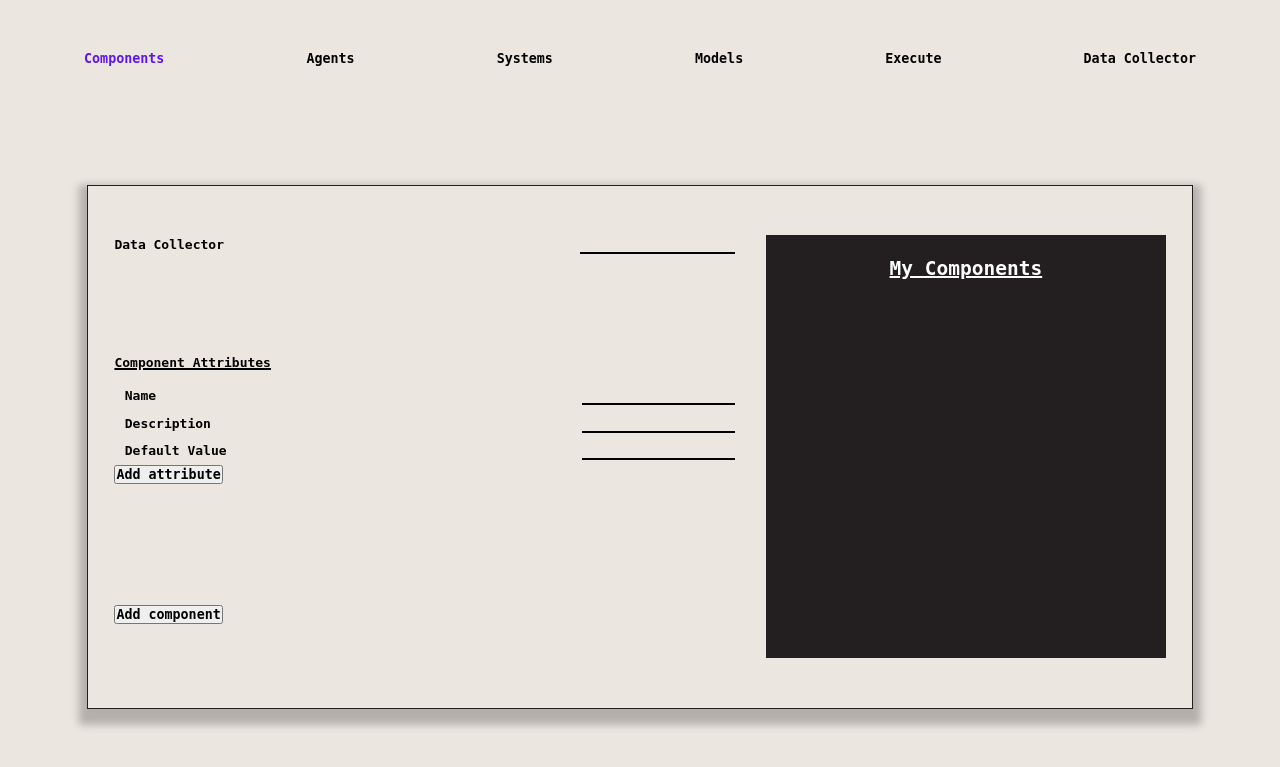
After one commit to lumese46/AGE-AMB2, a Flask app: template presentation/templates/data_collector.html in a window 1280 px wide. The commit adds this page. Shown: the top 767 px of the page. Run offline with Flask 3, Linux system fonts and the light colour scheme; the template is opened without the code that fills it, so the values that code supplies are empty.

Commit message:
Added data collector

```diff
--- a/presentation/app.py
+++ b/presentation/app.py
@@ -28,6 +28,7 @@ model_agent = {
                 "number_of_agents": ""
             }
 model_agents = []
+saved_model_agents =[]
 model_system={
                 "Name_of_system": "MovementSystem",
                 "system_id": "move",
@@ -57,6 +58,8 @@ def home():
 
             case "Execute":
                 return render_template("execute_model_tab.html")
+            case "Data Collector":
+                return render_template("data_collector.html")
     else:
         return(render_template("add_component_tab.html"))
 
@@ -101,7 +104,7 @@ def add_components():
                 allAttsNames = []
                 for att in component_to_edit[0]["Component_attributes"]:
                     allAttsNames.append(att["name"])
-                print(component_to_edit)
+                # print(component_to_edit)
                 return render_template("edit_component.html",
                                        compName=request.form["edit_component"],
                                        all_components=allAttsNames, all_agents = helperMethods.get_components_by_name("agent"))
@@ -151,11 +154,11 @@ def add_agent():
 
         case "Simple":
             comp_type = "SIMPLE"
-            print(agent_action)
+            # print(agent_action)
 
         case "Complex":
             comp_type = "COMPLEX"
-            print(agent_action)
+            # print(agent_action)
 
 
     agents = helperMethods.read_json("agent")
@@ -163,6 +166,12 @@ def add_agent():
                            agent_name=name,all_components=helperMethods.get_components_by_name("component"),
                            all_agents=helperMethods.get_components_by_name("agent"), agent_type=comp_type)
 
+######################################## Data Collector Tab #######################################################################################################################################################
+
+
+@app.route("/dataCollector", methods=["POST","GET"])
+def data_collector():
+    form_data = request.form["dataCollector_inp1"]
 
 ######################################## Systems Tab #######################################################################################################################################################
 @app.route("/systems", methods=["POST","GET"])
@@ -178,17 +187,17 @@ def add_system():
         match(action):
             case "Create system":
                 system["Name_of_system"] = request.form["sys_name"]
-                print ("system created")
+                # print ("system created")
                 dummyCode = ("#dummy code will go here")
             case "Save system":
                 #Write system to json
                 system["code"]=request.form["editor_code"]
 
                 helperMethods.add_to_json(system, "system")
-                print("system saved")
+                # print("system saved")
             case "Run":
-                print(dummyCode)
-    return render_template("add_system_tab.html",
+                #print(dummyCode)
+                return render_template("add_system_tab.html",
                            all_systems=helperMethods.get_components_by_name("system"),
                            sys_name=name, sys_code =dummyCode)
 
@@ -200,7 +209,7 @@ def add_model_type():
         model_type = request.form["model_type"]
         chosen_model_type = model_type
         session["model_type"] = model_type
-        print (chosen_model_type)
+        #print (chosen_model_type)
         return render_template("add_model_tab.html", view=1, model_type=chosen_model_type)
     else:
         return render_template("setup_model.html")
@@ -247,7 +256,8 @@ def add_model():
     # save input parameters, class components, agents and systems to the models json file
 
 
-
+    global model_agents
+    global input_parameters
     new_model_name=""
     action = request.form["submit_action"]
     new_param = {
@@ -262,15 +272,17 @@ def add_model():
     agent_to_add_to_model=""
     system_to_add_to_model=""
     #create agent and component addition option
+    state = (request.form.getlist("state"))
     if ((action in all_agents) and chosen_model_type=="COMPLEX"):
-        print("getting state")
+        #print("getting state")
         state = (request.form.getlist("state"))
-        print (state[0])
+        #print (state[0])
         if state[0]=="2":
-            print("changing state to 2")
+            #print("changing state to 2")
             action="Add class component Name_of_agent"
         elif state[0]=="3":
-            print("initial action"+ action)
+            #print("initial action "+ action)
+            print("Agent chosen to be added to model is "+ action)
             agent_to_add_to_model = action
             action="Add model agent"
 
@@ -284,7 +296,7 @@ def add_model():
     #check if action is in the systems lists and change it to add system model
 
 
-    print(action+" action on "+session["model_type"]+ " model")
+    #print(action+" action on "+session["model_type"]+ " model at state "+ state[0])
 
     #perform action based on action
 
@@ -319,7 +331,7 @@ def add_model():
                                    input_params = input_parameters)
 
         case "Add class component Name_of_agent":
-            print(input_parameters)
+            #print(input_parameters)
             class_component["Name_of_agent"]=request.form["submit_action"]
             new_model_name  = request.form["model_name"]
             return render_template("add_model_tab.html",
@@ -348,18 +360,18 @@ def add_model():
         case "Add class component":
             new_model_name = request.form["model_name"]
             selected_params = request.form.getlist("params_to_add")
-            print("input params")
-            print(selected_params)
+            #print("input params")
+            #print(selected_params)
             class_component_summary = helperMethods.get_components_summary([class_component["Name_of_component"]])
             att_summary = class_component_summary[0]["Names_of_component_atributes"]
             params_summary = helperMethods.param_summary(selected_params)
 
-            print(( f"Params summary {params_summary}"))
+            #print(( f"Params summary {params_summary}"))
             if(len(selected_params)==len(att_summary)):
                 class_component["component_atributes_names"] = params_summary
-                print(f"Class component {class_component}")
+                #print(f"Class component {class_component}")
                 class_components.append(class_component)
-                print(class_components)
+                #print(class_components)
                 return render_template("add_model_tab.html",
                                        view=2,
                                        model_type=session["model_type"],
@@ -369,7 +381,7 @@ def add_model():
                                        all_agents = helperMethods.get_agents_by_type(chosen_model_type),
                                        input_params=input_parameters)
             else:
-                print("error occured")
+                #print("error occured")
                 return render_template("add_model_tab.html",view=2,
                                        mmodel_type=session["model_type"],
                                        model_name = new_model_name,
@@ -381,28 +393,28 @@ def add_model():
         case "Save class components":
             new_model_name = request.form["model_name"]
             selected_params = request.form.getlist("params_to_add")
-            print("input params")
-            print(selected_params)
+            # print("input params")
+            # print(selected_params)
             class_component_summary = helperMethods.get_components_summary([class_component["Name_of_component"]])
             att_summary = class_component_summary[0]["Names_of_component_atributes"]
             params_summary = helperMethods.param_summary(selected_params)
 
-            print(( f"Params summary {params_summary}"))
+            # print(( f"Params summary {params_summary}"))
             if(len(selected_params)==len(att_summary)):
                 class_component["component_atributes_names"] = params_summary
-                print(f"Class component {class_component}")
+                #print(f"Class component {class_component}")
                 class_components.append(class_component)
-                print(class_components)
+                #print(class_components)
                 return render_template("add_model_tab.html",
                                        view=3,
                                        model_type=session["model_type"],
                                        model_name = new_model_name,
                                        all_class_components = class_components,
                                        all_components=all_components,
-                                       all_agents = helperMethods.get_agents_by_type(chosen_model_type),
+                                       all_agents = helperMethods.get_components_by_name("agent"),
                                        input_params=input_parameters)
             else:
-                print("error occured")
+                #print("error occured")
                 return render_template("add_model_tab.html",view=2,
                                        mmodel_type=session["model_type"],
                                        model_name = new_model_name,
@@ -415,12 +427,15 @@ def add_model():
         case "Add model agent":
             new_model_name = request.form["model_name"]
             model_agent["Name_of_agent"] = agent_to_add_to_model
+            print("Selected agent to be added to model agents "+ model_agent["Name_of_agent"])
             return render_template("add_model_tab.html",
                                    view=3,
                                    model_type=chosen_model_type,
                                    model_name = new_model_name,
                                    all_components=all_components,
                                    all_agents = helperMethods.get_components_by_name("agent"),
+                                   chosen_agent=agent_to_add_to_model,
+                                   current_model_agents = model_agents,
                                    input_params=input_parameters)
 
         case "Add agent to model":
@@ -430,32 +445,36 @@ def add_model():
             # }
 
             new_model_name = request.form["model_name"]
-            selected_params = request.form.getlist("checkbox_list")
-            print(selected_params[0])
+            selected_params = request.form.getlist("params_to_add")
+            #print(selected_params[0])
+            model_agent["number_of_agents"] = selected_params
+            # print(f"Agent {model_agent['Name_of_agent']} to be added to model with {model_agent['number_of_agents']} input parameters")
+            #print(model_agent)
+            model_agents.append(model_agent)
+            # print(f"{model_agent} added to {model_agents}")
 
-            model_agent["number_of_agents"] = selected_params[0]
-            model_agents.append(model_agent)
-            print(model_agent)
             return render_template("add_model_tab.html",
                                    view=3,
                                    model_type=session["model_type"],
                                    model_name = new_model_name,
                                    all_components=all_components,
+                                   current_model_agents = model_agents,
                                    all_agents = helperMethods.get_components_by_name("agent"),
                                    input_params=input_parameters)
         case "Save agents":
             new_model_name = request.form["model_name"]
-            selected_params = request.form.getlist("checkbox_list")
-            print(selected_params[0])
+            selected_params = request.form.getlist("params_to_add")
+            #print(selected_params[0])
 
             model_agent["number_of_agents"] = selected_params[0]
             model_agents.append(model_agent)
-            print(model_agent)
+            #print(model_agent)
             return render_template("add_model_tab.html",
                                    view=4,
                                    model_type=session["model_type"],
                                    model_name = new_model_name,
                                    all_systems=helperMethods.get_components_by_name("system"),
+                                   agents_added_to_model = model_agents,
                                    input_params=input_parameters)
 
         case "Add system":
@@ -465,10 +484,10 @@ def add_model():
             #     "system_variables": []
             # }
             # model_systems = []
-            print(request.form["system_id"])
+            #print(request.form["system_id"])
             model_system["system_id"]=request.form["system_id"]
             sys_vars = request.form.getlist("param_list")
-            print(sys_vars)
+            #print(sys_vars)
             model_system["system_variables"] = sys_vars
             model_systems.append(model_system)
             return render_template("add_model_tab.html",
@@ -486,7 +505,7 @@ def add_model():
             # }
             # model_systems = []
             new_model_name = request.form["model_name"]
-            print(f"Adding {system_to_add_to_model} to {new_model_name}")
+            #print(f"Adding {system_to_add_to_model} to {new_model_name}")
             model_system["Name_of_system"]=system_to_add_to_model
             return render_template("add_model_tab.html",
                                    view=4,
@@ -497,7 +516,7 @@ def add_model():
 
         case "Save systems and execute model":
             new_model_name = request.form["model_name"]
-            print(f"Adding {system_to_add_to_model} to {new_model_name}")
+            #print(f"Adding {system_to_add_to_model} to {new_model_name}")
             model_system["Name_of_system"]=system_to_add_to_model
 
 
--- a/presentation/templates/base.html
+++ b/presentation/templates/base.html
@@ -12,6 +12,8 @@
                 <input type="submit" name="browse" value="Systems" {%block highlight_system%}{%endblock%}>
                 <input type="submit" name="browse" value="Models" {%block highlight_model%}{%endblock%}>
                 <input type="submit" name="browse" id="" value="Execute" {%block highlight_execute%}{%endblock%}>
+                <input type="submit" name="browse" id="" value="Data Collector" {%block data_collector%}{%endblock%}>
+
             </form>
         </section>
         <section class="sub_nav">
--- /dev/null
+++ b/presentation/templates/data_collector.html
@@ -0,0 +1,54 @@
+{%extends "base.html"%}
+
+{%block title%}
+    Component
+{%endblock%}
+
+{%block stylesheet%}
+    <link rel="stylesheet" type="text/css" href="{{ url_for('static',filename='styles.css')}}" >
+{%endblock%}
+
+{%block highlight_comp%}
+    style="color:#5E17EB;"
+{%endblock%}
+{%block input_fields%}
+    <form action="dataCollector" method="post" class="input_param_form">
+        <section class="form_title">
+                <label for="Name_of_component">Data Collector</label>
+                <input required type="text" name="dataCollector_inp1" id="Name_of_component" value={{compName}} >
+        </section>
+        <section class="form_attributes">
+            <label for="Component_attributes_form" id="inner_title">Component Attributes</label>
+                <div id="attribute">
+                    <label for="att_name">Name</label>
+                    <input type="text" name="att_name" id="att_name" required>
+                </div>
+                <div id="attribute">
+                    <label for="att_description">Description</label>
+                    <input type="text" name="att_description" id="att_description">
+                </div>
+                <div id="attribute">
+                    <label for="att_default_value">Default Value</label>
+                    <input type="text" name="att_default_value" id="att_default_value">
+                </div>
+                <!-- <button type="submit" href>Add attribute</button> -->
+                <div class="add_attribute">
+                    <input type="submit"  name="submit_results" id ="add_attribute_button" value="Add attribute">
+                </div>
+        </section>
+        <section class="submit_component">
+            <input type="submit" name="submit_results" id="submit_button" value="Add component">
+        </section>
+    </form>
+{%endblock%}
+{%block output_window%}
+    <h2 class="title">My Components</h2>
+    <form action="component_tab" method="post">
+        <div class="components">
+            {%for i in all_components%}
+                <!-- <input type="submit" name="submit_results" id="" value={{i}}> -->
+                <p>{{i}}</p>
+            {%endfor%}
+        </div>
+    </form>
+{%endblock%}
```
Also changed, not shown: presentation/static/model_styles.css (+6 -3 lines), presentation/templates/add_model_tab.html (+16 -17 lines).
